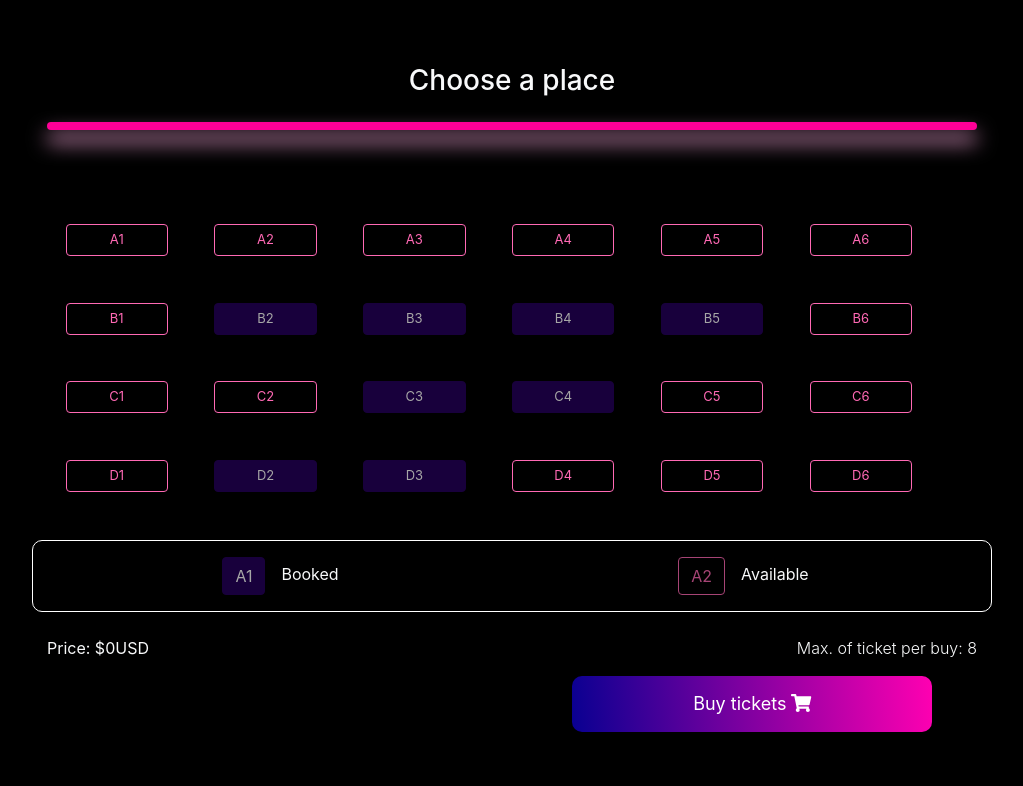
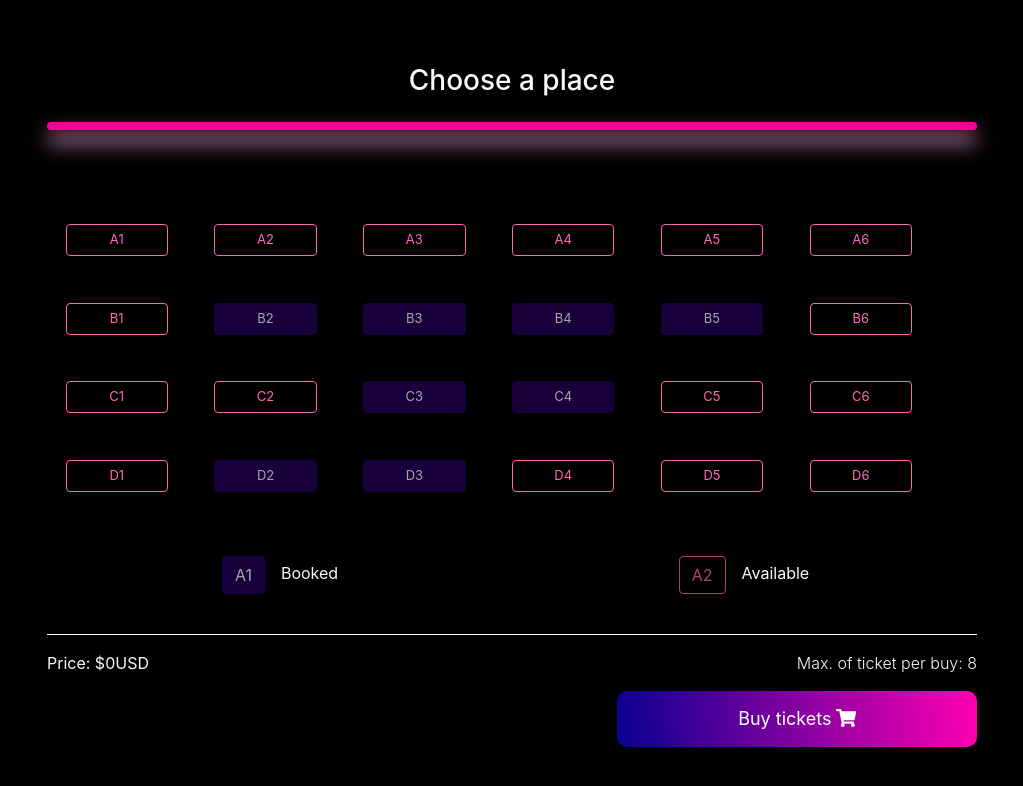
Before and after one commit to Marielk/matzii_cinema, a React (Create React App) app: page / in a window 1280 px wide. Shown: the top 786 px of the page, without its empty margins (128-1151 px from the left). Built offline with nearby package versions, Linux system fonts and the light colour scheme.

Commit message:
pequeños cambios css

```diff
--- a/src/components/main.js
+++ b/src/components/main.js
@@ -197,7 +197,7 @@ class mainComponent extends Component {
 
   render() {
     return (
-      <div className="container pt-5 mx-auto w-75">
+      <div className="container pt-5 pb-5 mx-auto w-75">
         <h3 className="text-light mb-4 mt-3">Choose a place</h3>
         <div className="screen"></div>
         {this.state.data ? (
@@ -213,6 +213,7 @@ class mainComponent extends Component {
             <p className="d-inline text-light pl-3">Available</p>
           </div>
         </div>
+        <hr></hr>
         <div className="d-flex justify-content-between">
           <p className="text-light">Price:  ${this.amount}USD</p>
           <p className="text-light text-right font-weight-light">Max. of ticket per buy: 8</p>
@@ -220,7 +221,7 @@ class mainComponent extends Component {
         <div className="row lowBlock">
           <div className="col-6" id="selectedSeatingContainer">
           </div>
-          <div className="col-6">
+          <div className="col-6 justify-content-end d-flex">
             <button type="button" className="payment_button" id="payBtn" onClick={() => this.handleShow()}>Buy tickets
               <FontAwesomeIcon className="ml-1" icon={ faShoppingCart }/>
             </button>
--- a/src/components/mainStyle.scss
+++ b/src/components/mainStyle.scss
@@ -11,7 +11,7 @@ $main-pink: #ff0097;
 
 .seatingInfo{
   // width: $main-size;
-  border: 1px solid white;
+  // border: 1px solid white;
   border-radius: $border-r;
 }
 
--- a/src/custom.scss
+++ b/src/custom.scss
@@ -1,5 +1,7 @@
 $body-bg: #000;
 $danger: hotpink;
 $primary: #26015c;
+$hr-border-color: white;
+
 
 @import '~bootstrap/scss/bootstrap.scss';
```
